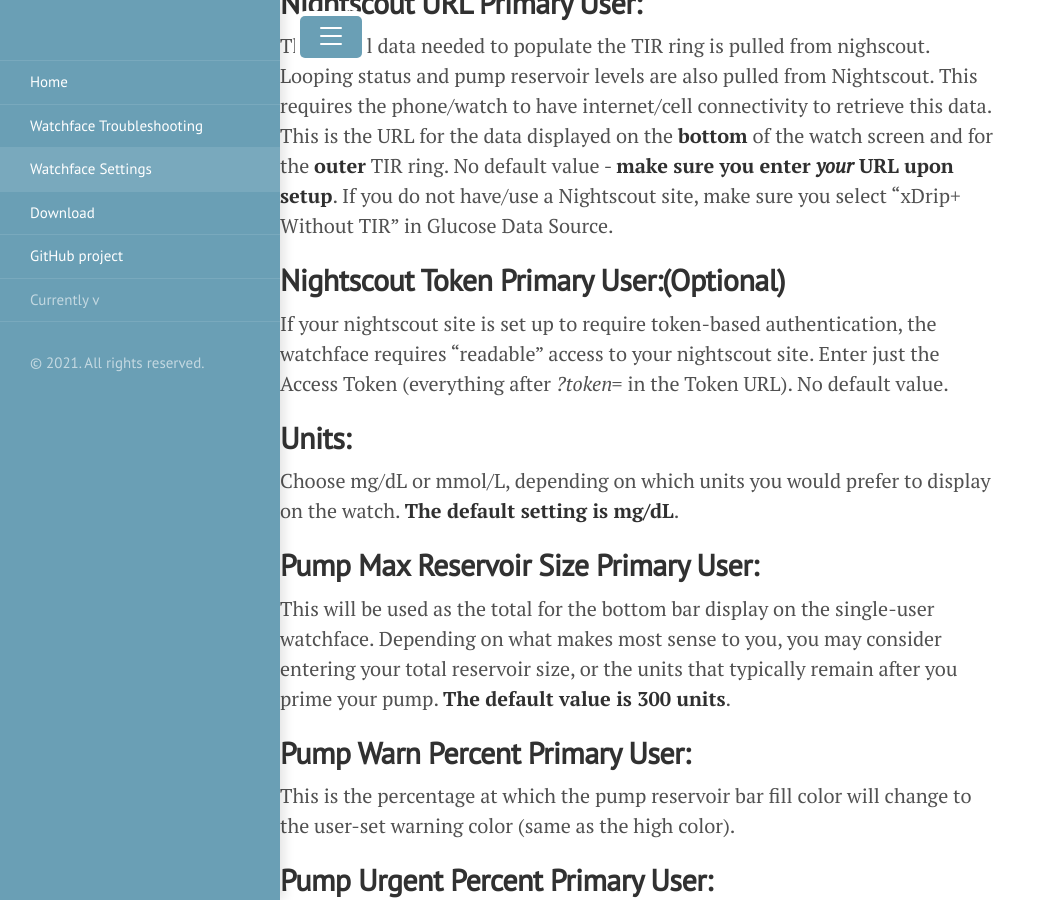
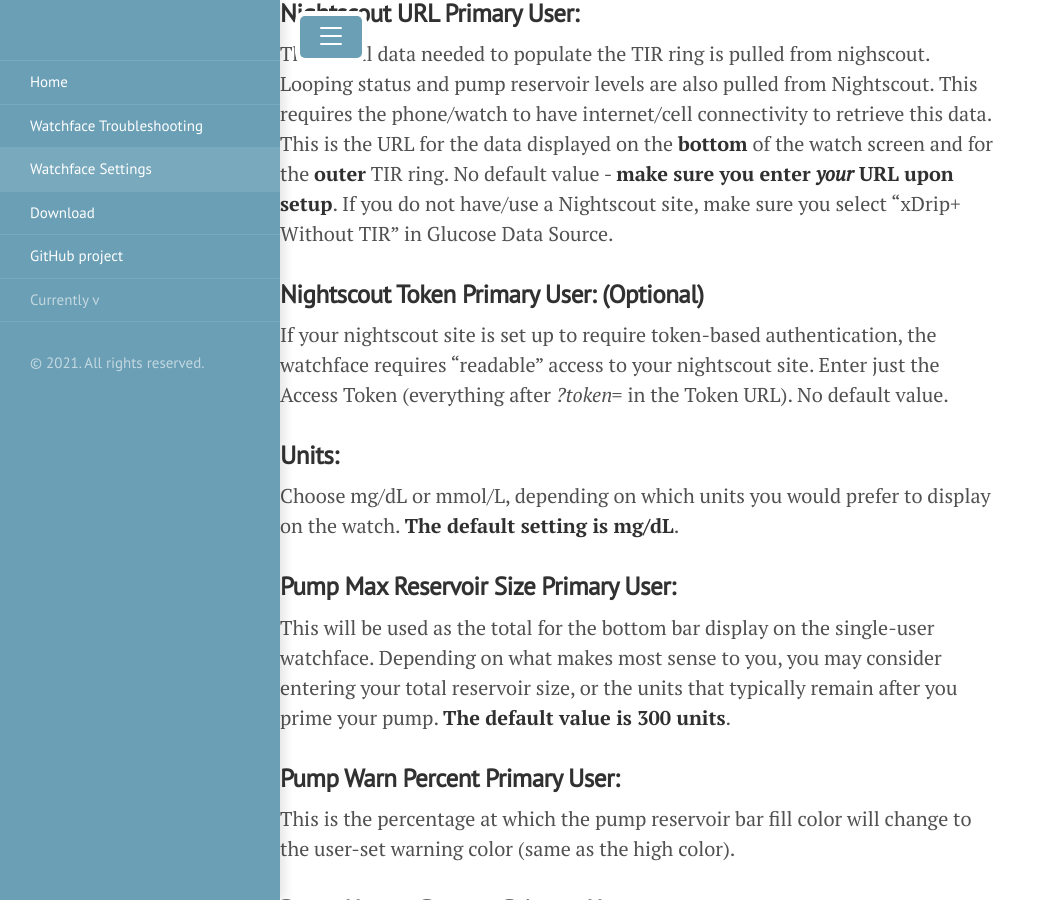
Before and after one commit to SturdiPancreas/CGM-TIR-watch, a Jekyll site: the page built from settings.md, in a window 1280 px wide and 900 px high, scrolled down 916 px. Shown: the whole window, without its empty margins (0-1056 px from the left). Built offline with Jekyll 4.4.1, drawn with Linux system fonts in a browser that asks for light colours.

Commit message:
Update settings.md

```diff
--- a/settings.md
+++ b/settings.md
@@ -3,7 +3,7 @@ layout: page
 title: Watchface Settings
 ---
 
-## Glucose Data Source Primary User:
+### Glucose Data Source Primary User:
 - **Nightscout:** Select this setting to use Nightscout as your only data source.  This mode includes the Time in Range (TIR) ring data.  In Nighscout mode, cell service or an internet connection is required to receive data.
 
 - **Nightscout and xDrip+:** Select this setting to use Nightscout to retrieve historical data to populate the Time in Range (TIR) ring data, and to continue to populate looping status and pump reservoir level, and to use xDrip+ to retrieve current glucose data.  This allows you to continue to receive current glucose data when out of range of cell service or an internet connection.
@@ -12,34 +12,34 @@ title: Watchface Settings
 
 - **Nightscout Without TIR:** Select this setting if your local data source does not return timestamped values (Tomato app), or if you do not want the Time in Range (TIR) ring data to display on the watchface.
 
-## Nightscout URL Primary User:
+### Nightscout URL Primary User:
 The initial data needed to populate the TIR ring is pulled from nighscout.  Looping status and pump reservoir levels are also pulled from Nightscout.  This requires the phone/watch to have internet/cell connectivity to retrieve this data. This is the URL for the data displayed on the **bottom** of the watch screen and for the **outer** TIR ring. No default value - **make sure you enter _your_ URL upon setup**.  If you do not have/use a Nightscout site, make sure you select "xDrip+ Without TIR" in Glucose Data Source.
 
-## Nightscout Token Primary User:(Optional)
+### Nightscout Token Primary User: (Optional)
 If your nightscout site is set up to require token-based authentication, the watchface requires "readable" access to your nightscout site.  Enter just the Access Token (everything after _?token=_ in the Token URL).  No default value.
 
-## Units:
+### Units:
 Choose mg/dL or mmol/L, depending on which units you would prefer to display on the watch.  **The default setting is mg/dL**.
 
-## Pump Max Reservoir Size Primary User:
+### Pump Max Reservoir Size Primary User:
 This will be used as the total for the bottom bar display on the single-user watchface.  Depending on what makes most sense to you, you may consider entering your total reservoir size, or the units that typically remain after you prime your pump.  **The default value is 300 units**.
 
-## Pump Warn Percent Primary User:
+### Pump Warn Percent Primary User:
 This is the percentage at which the pump reservoir bar fill color will change to the user-set warning color (same as the high color).
 
-## Pump Urgent Percent Primary User:
+### Pump Urgent Percent Primary User:
 This is the percentage at which the pump reservoir bar fill color will change to the user-set urgent color (same as the low color).
 
-## Primary Target Range: Low:
+### Primary Target Range: Low:
 The the first or highest number you would like considered "low".  Another way of thinking of this is this number and everything below it will be counted as a **"low"** glucose value.  Note: On some android devices, this may show as a number with several zeros after the decimal point - you can still enter a whole number as your value.  **The default value is 70 mg/dL**.
 
-## Primary Target Range: High:
+### Primary Target Range: High:
 The first or lowest number you would like to be considered "high".  Another way of thinking of this this number and everything above it will be counted as a **"high"** glucose value.  Note: On some android devices, this may show as a number with several zeros after the decimal point - you can still enter a whole number as your value. **The default value is 150 mg/dL**.
 
-## TIR Ring Width (1-15):
+### TIR Ring Width (1-15):
 This value is expressed in pixels.  Changing this setting to 1 will give you an extremely thin ring.  Changing this setting to 15 will give you an extremely wide ring.  **The default setting is 7 pixels**.
 
-## Time in Range Ring Type:
+### Time in Range Ring Type:
 There are 3 choices in this setting, with two reset options for each, giving a total of 6 different TIR ring options.  The default setting is **24-Hour Circle Graph Summary**.
 - **5 Minute Time-Oriented Segments:** This option begins drawing sections of the ring using your Low, Normal, and High color choices (see below) in five minute intervals.  The ring is drawn from noon/midnight, and the segments are oriented so that they correspond to the correct time location on an anolog watchface, so 90 degrees clockwise from noon/midnight would show a segment starting at 9am or 9pm.  24 hours is not an option for this ring type since it is oriented to match standard time-telling analog watch orientation.
 
@@ -47,25 +47,25 @@ There are 3 choices in this setting, with two reset options for each, giving a t
 
 - **24-Hour Circle Graph Summary:** This option draws your your TIR as a percentage of the overall circle for up to 24 hours of data.  It will show your Low, Normal, and High values grouped together using your color choices (see below).
 
-## TIR Ring Reset:
+### TIR Ring Reset:
 The default setting is **Rolling/Continuous**.
 - **Rolling/Continous:** This setting will always show you the past 12/24 hours of data (based on your Ring Type choice).  Note: For the 5 Minute Time-Oriented Segments, everything drawn clockwise from the current time marker to noon/midnight is data from prior to noon/midnight.
 
 - **Midnight/Noon:** For 24-hour Circle Graph Summary, this means a midnight reset, so the watch will always be showing you your % TIR for that current date.  This will match what you are used to seeing in X-drip statistics.  For the 12 hour options (12-Hour Circle and 5 Minute Time-Oriented), this will include data from noon/midnight (whichever is more recent) to the current time.  Note: In the 5 Minute Time-Oriented mode, this will result in a partial ring, as there will be a gap from the current time clockise to noon/midnight.
 
-## Stale Data Warning:
+### Stale Data Warning:
 This value is expressed in minutes and represents the point at which data/icons should be re-drawn using your High color choice (see below) to indicate that the data is old.  **The default setting is 16 minutes**.
 
-## Stale Data Urgent:
+### Stale Data Urgent:
 This value is expressed in minutes and represents the point at which data/icons should be removed from the screen or re-drawn using your Low color choice (see below) to indicate that the data is extremely old.  **The default setting is 31 minutes**.
 
-## Battery Warn Percent:
+### Battery Warn Percent:
 This is the percent at which the watch battery icon and percetange change color to the user-set warning color (same as the high color).  **The default setting is 20%**.
 
-## Battery Urgent Percent:
+### Battery Urgent Percent:
 This is the percent at which the watch battery icon and percentage change color to the user-set urgent color (same as the low color). **The default setting is 10%**.
 
-## Color Choices:
+### Color Choices:
 Select from the 64-color choices available in Garmin's device specifications for each of the following:
 - **Background** Default is **Black**. (Note: **Do not** make this the same as any of your other color settings)
 - **Foreground** Default is **White**. (This includes the outlines for the progress bars, time/date, and all (non-stale) numbers with the exception of glucose value)
@@ -76,23 +76,23 @@ Select from the 64-color choices available in Garmin's device specifications for
 
 ![64ColorChoices](images/64ColorChoices.png)
 
-## Nightscout URL Secondary User: (Optional)
+### Nightscout URL Secondary User: (Optional)
 If you would like to see data for a **2nd diabetic** on this watchface, enter that URL.  This is the URL for the data displayed on the **top** of the watch screen and for the **inner** TIR ring. No default value.
 
-## Nightscout Token Secondary User: (Optional)
+### Nightscout Token Secondary User: (Optional)
 If your **2nd nightscout site** is set up to require token-based authentication, the watchface requires "readable" access to your nightscout site.  Enter just the Access Token (everything after _?token=_ in the Token URL).  No default value.
 
-## Pump Max Reservoir Size Secondary User: (Optional)
+### Pump Max Reservoir Size Secondary User: (Optional)
 This will be used as the total for the top bar display for the **2nd diabetic's** pump.  Depending on what makes most sense to you, you may consider entering your total reservoir size, or the units that typically remain after you prime your pump.  **The default value is 300 units**.
 
-## Pump Warn Percent Secondary User:
+### Pump Warn Percent Secondary User:
 This is the percentage at which the pump reservoir bar fill color will change to the user-set warning color (same as the high color).
 
-## Pump Urgent Percent Secondary User:
+### Pump Urgent Percent Secondary User:
 This is the percentage at which the pump reservoir bar fill color will change to the user-set urgent color (same as the low color).
 
-## Secondary Target Range: Low:
+### Secondary Target Range: Low:
 The the first or highest number you would like considered "low".  Another way of thinking of this is this number and everything below it will be counted as a **"low"** glucose value.  Note: On some android devices, this may show as a number with several zeros after the decimal point - you can still enter a whole number as your value.  **The default value is 70 mg/dL**.
 
-## Secondary Target Range: High:
+### Secondary Target Range: High:
 The first or lowest number you would like to be considered "high".  Another way of thinking of this this number and everything above it will be counted as a **"high"** glucose value.  Note: On some android devices, this may show as a number with several zeros after the decimal point - you can still enter a whole number as your value. **The default value is 150 mg/dL**.
```
